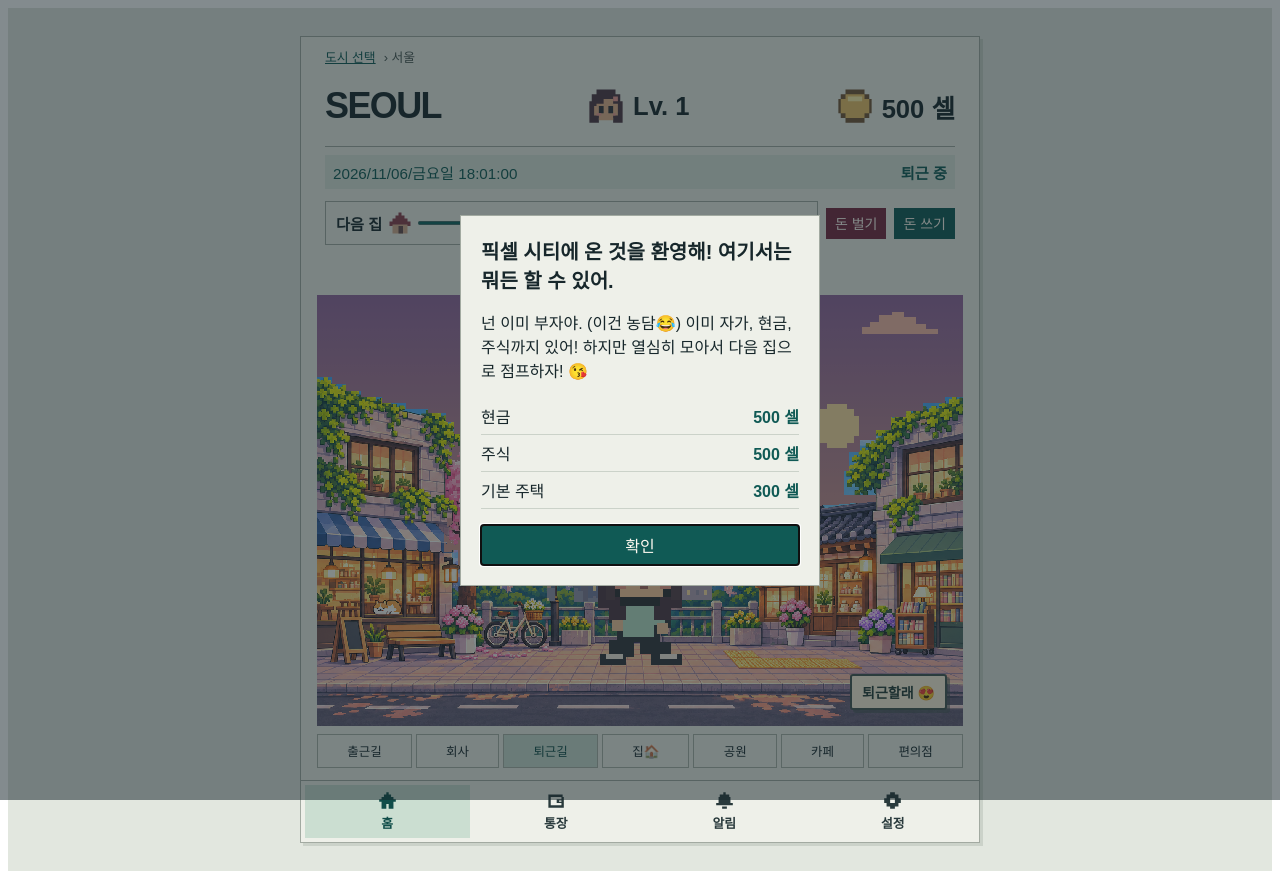
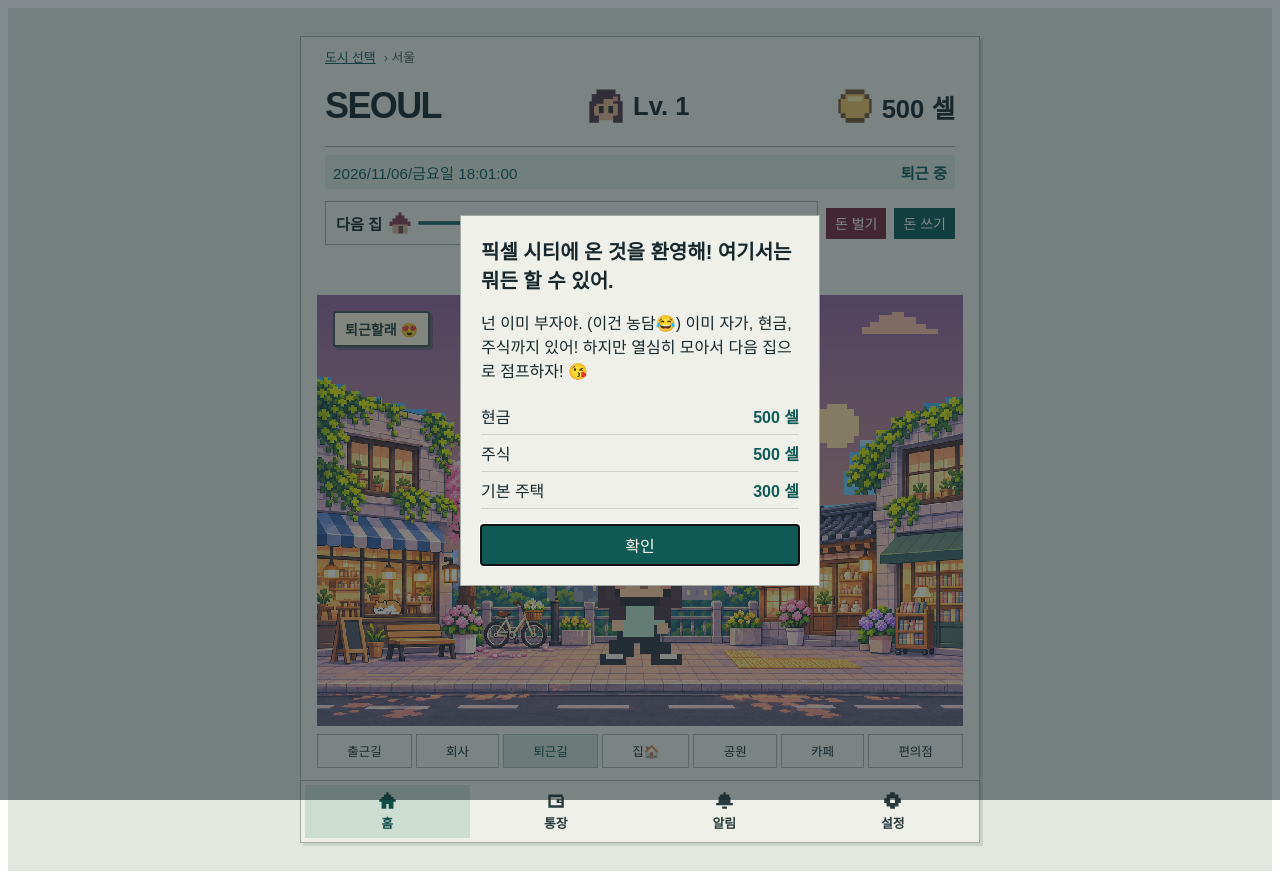
Before and after one commit to shciyj2010/pixellife-service, a Next.js app: page /city/seoul in a window 1280 px wide. Built offline with nearby package versions, Linux system fonts and the light colour scheme.

Commit message:
Move avatar speech bubble to top left

```diff
--- a/app/city/[city]/my-city.module.css
+++ b/app/city/[city]/my-city.module.css
@@ -118,8 +118,8 @@
 
 .sceneSpeech {
   position: absolute;
-  right: clamp(8px, 2.4vw, 16px);
-  bottom: clamp(8px, 2.4vw, 16px);
+  top: clamp(8px, 2.4vw, 16px);
+  left: clamp(8px, 2.4vw, 16px);
   max-width: 82%;
   pointer-events: none;
 }
```
